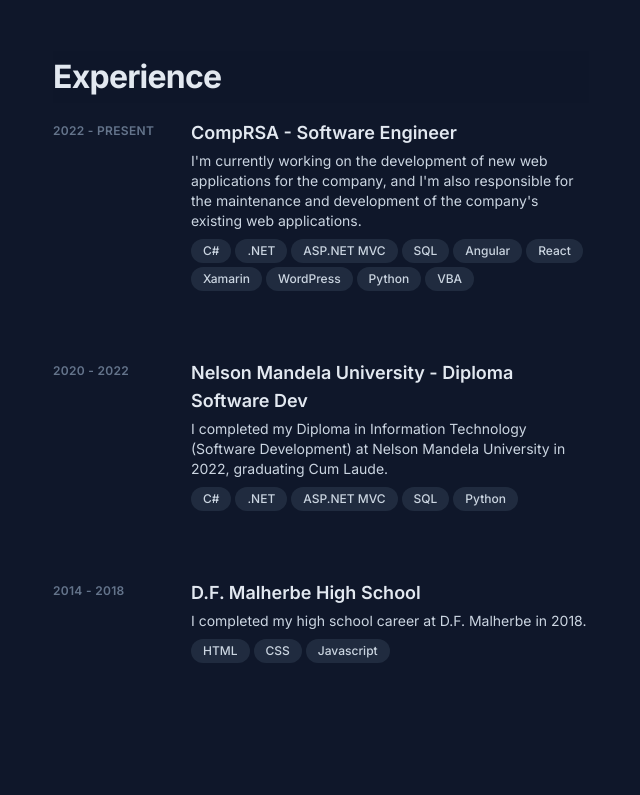
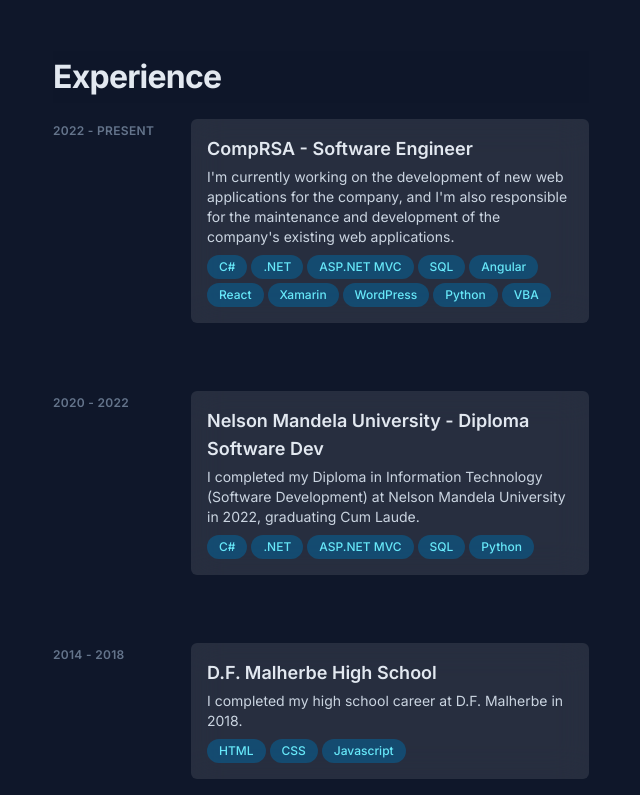
Before and after one commit to biandrestreso/portfolio, a Next.js app: page / in a window 1280 px wide. Shown: the part 465-1260 px from the top of the page, without its empty margins (595-1235 px from the left). Built offline with nearby package versions, Linux system fonts and the light colour scheme.

Commit message:
Fix gradient and add some styles

```diff
--- a/app/page.tsx
+++ b/app/page.tsx
@@ -31,11 +31,7 @@
   let mouseX = useMotionValue(0);
   let mouseY = useMotionValue(0);
 
-  function handleMouseMove({
-    currentTarget,
-    clientX,
-    clientY,
-  }: MouseEvent) {
+  function handleMouseMove({ currentTarget, clientX, clientY }: MouseEvent) {
     let { left, top } = currentTarget.getBoundingClientRect();
 
     mouseX.set(clientX - left);
@@ -44,7 +40,8 @@
 
   return (
     <div className="group/spotlight relative" onMouseMove={handleMouseMove}>
-      <motion.div style={{
+      <motion.div
+        style={{
           background: useMotionTemplate`
             radial-gradient(
               350px circle at ${mouseX}px ${mouseY}px,
@@ -52,7 +49,9 @@
               transparent 80%
             )
           `,
-        }} className="pointer-events-none fixed inset-0 z-30 transition duration-300 lg:absolute"></motion.div>
+        }}
+        className="pointer-events-none fixed inset-0 z-30 transition duration-300 lg:absolute md:block hidden"
+      ></motion.div>
       <div className="mx-auto min-h-screen max-w-screen-xl flex justify-between flex-col">
         <div className="lg:flex lg:justify-between lg:gap-4 px-6 py-12 md:px-12 md:py-20 lg:px-24 lg:py-0">
           <header className="lg:sticky lg:top-0 lg:flex lg:max-h-screen lg:w-1/2 lg:flex-col lg:py-24">
@@ -118,7 +117,7 @@
                       <header className="z-10 mb-2 mt-1 text-xs font-semibold uppercase tracking-wide text-slate-500 sm:col-span-2">
                         2022 - Present
                       </header>
-                      <div className="z-10 sm:col-span-6">
+                      <div className="z-10 sm:col-span-6 bg-white bg-opacity-10 backdrop-filter backdrop-blur-lg p-4 rounded-md">
                         <h3 className="text-lg font-semibold text-slate-200">
                           CompRSA - Software Engineer
                         </h3>
@@ -133,52 +132,52 @@
                           aria-label="Technologies used"
                         >
                           <li>
-                            <div className="inline-flex items-center px-3 py-1 rounded-full text-xs font-medium bg-slate-700/50">
+                            <div className="inline-flex items-center px-3 py-1 rounded-full text-xs font-medium bg-sky-700/50 text-cyan-300">
                               C#
                             </div>
                           </li>
                           <li>
-                            <div className="inline-flex items-center px-3 py-1 rounded-full text-xs font-medium bg-slate-700/50">
+                            <div className="inline-flex items-center px-3 py-1 rounded-full text-xs font-medium bg-sky-700/50 text-cyan-300">
                               .NET
                             </div>
                           </li>
                           <li>
-                            <div className="inline-flex items-center px-3 py-1 rounded-full text-xs font-medium bg-slate-700/50">
+                            <div className="inline-flex items-center px-3 py-1 rounded-full text-xs font-medium bg-sky-700/50 text-cyan-300">
                               ASP.NET MVC
                             </div>
                           </li>
                           <li>
-                            <div className="inline-flex items-center px-3 py-1 rounded-full text-xs font-medium bg-slate-700/50">
+                            <div className="inline-flex items-center px-3 py-1 rounded-full text-xs font-medium bg-sky-700/50 text-cyan-300">
                               SQL
                             </div>
                           </li>
                           <li>
-                            <div className="inline-flex items-center px-3 py-1 rounded-full text-xs font-medium bg-slate-700/50">
+                            <div className="inline-flex items-center px-3 py-1 rounded-full text-xs font-medium bg-sky-700/50 text-cyan-300">
                               Angular
                             </div>
                           </li>
                           <li>
-                            <div className="inline-flex items-center px-3 py-1 rounded-full text-xs font-medium bg-slate-700/50">
+                            <div className="inline-flex items-center px-3 py-1 rounded-full text-xs font-medium bg-sky-700/50 text-cyan-300">
                               React
                             </div>
                           </li>
                           <li>
-                            <div className="inline-flex items-center px-3 py-1 rounded-full text-xs font-medium bg-slate-700/50">
+                            <div className="inline-flex items-center px-3 py-1 rounded-full text-xs font-medium bg-sky-700/50 text-cyan-300">
                               Xamarin
                             </div>
                           </li>
                           <li>
-                            <div className="inline-flex items-center px-3 py-1 rounded-full text-xs font-medium bg-slate-700/50">
+                            <div className="inline-flex items-center px-3 py-1 rounded-full text-xs font-medium bg-sky-700/50 text-cyan-300">
                               WordPress
                             </div>
                           </li>
                           <li>
-                            <div className="inline-flex items-center px-3 py-1 rounded-full text-xs font-medium bg-slate-700/50">
+                            <div className="inline-flex items-center px-3 py-1 rounded-full text-xs font-medium bg-sky-700/50 text-cyan-300">
                               Python
                             </div>
                           </li>
                           <li>
-                            <div className="inline-flex items-center px-3 py-1 rounded-full text-xs font-medium bg-slate-700/50">
+                            <div className="inline-flex items-center px-3 py-1 rounded-full text-xs font-medium bg-sky-700/50 text-cyan-300">
                               VBA
                             </div>
                           </li>
@@ -192,7 +191,7 @@
                       <header className="z-10 mb-2 mt-1 text-xs font-semibold uppercase tracking-wide text-slate-500 sm:col-span-2">
                         2020 - 2022
                       </header>
-                      <div className="z-10 sm:col-span-6">
+                      <div className="z-10 sm:col-span-6 bg-white bg-opacity-10 backdrop-filter backdrop-blur-lg p-4 rounded-md">
                         <h3 className="text-lg font-semibold text-slate-200">
                           Nelson Mandela University - Diploma Software Dev
                         </h3>
@@ -206,27 +205,27 @@
                           aria-label="Technologies used"
                         >
                           <li>
-                            <div className="inline-flex items-center px-3 py-1 rounded-full text-xs font-medium bg-slate-700/50">
+                            <div className="inline-flex items-center px-3 py-1 rounded-full text-xs font-medium bg-sky-700/50 text-cyan-300">
                               C#
                             </div>
                           </li>
                           <li>
-                            <div className="inline-flex items-center px-3 py-1 rounded-full text-xs font-medium bg-slate-700/50">
+                            <div className="inline-flex items-center px-3 py-1 rounded-full text-xs font-medium bg-sky-700/50 text-cyan-300">
                               .NET
                             </div>
                           </li>
                           <li>
-                            <div className="inline-flex items-center px-3 py-1 rounded-full text-xs font-medium bg-slate-700/50">
+                            <div className="inline-flex items-center px-3 py-1 rounded-full text-xs font-medium bg-sky-700/50 text-cyan-300">
                               ASP.NET MVC
                             </div>
                           </li>
                           <li>
-                            <div className="inline-flex items-center px-3 py-1 rounded-full text-xs font-medium bg-slate-700/50">
+                            <div className="inline-flex items-center px-3 py-1 rounded-full text-xs font-medium bg-sky-700/50 text-cyan-300">
                               SQL
                             </div>
                           </li>
                           <li>
-                            <div className="inline-flex items-center px-3 py-1 rounded-full text-xs font-medium bg-slate-700/50">
+                            <div className="inline-flex items-center px-3 py-1 rounded-full text-xs font-medium bg-sky-700/50 text-cyan-300">
                               Python
                             </div>
                           </li>
@@ -240,7 +239,7 @@
                       <header className="z-10 mb-2 mt-1 text-xs font-semibold uppercase tracking-wide text-slate-500 sm:col-span-2">
                         2014 - 2018
                       </header>
-                      <div className="z-10 sm:col-span-6">
+                      <div className="z-10 sm:col-span-6 bg-white bg-opacity-10 backdrop-filter backdrop-blur-lg p-4 rounded-md">
                         <h3 className="text-lg font-semibold text-slate-200">
                           D.F. Malherbe High School
                         </h3>
@@ -253,17 +252,17 @@
                           aria-label="Technologies used"
                         >
                           <li>
-                            <div className="inline-flex items-center px-3 py-1 rounded-full text-xs font-medium bg-slate-700/50">
+                            <div className="inline-flex items-center px-3 py-1 rounded-full text-xs font-medium bg-sky-700/50 text-cyan-300">
                               HTML
                             </div>
                           </li>
                           <li>
-                            <div className="inline-flex items-center px-3 py-1 rounded-full text-xs font-medium bg-slate-700/50">
+                            <div className="inline-flex items-center px-3 py-1 rounded-full text-xs font-medium bg-sky-700/50 text-cyan-300">
                               CSS
                             </div>
                           </li>
                           <li>
-                            <div className="inline-flex items-center px-3 py-1 rounded-full text-xs font-medium bg-slate-700/50">
+                            <div className="inline-flex items-center px-3 py-1 rounded-full text-xs font-medium bg-sky-700/50 text-cyan-300">
                               Javascript
                             </div>
                           </li>
```
